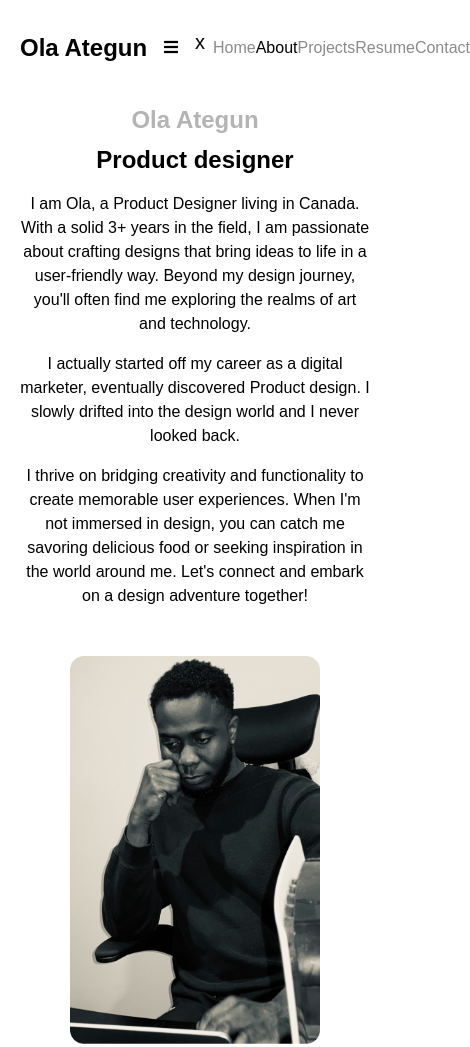
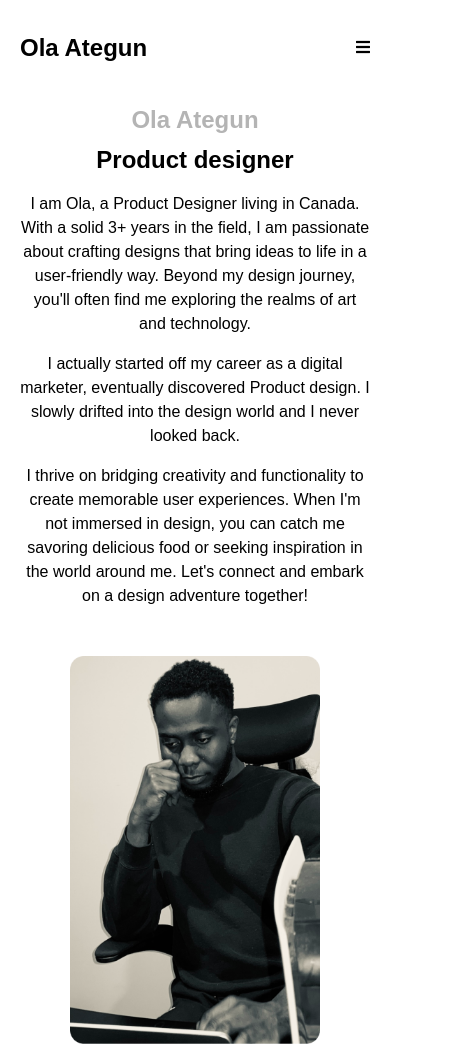
Before and after one commit to MainaMary/portfolio-website, a website: page html/about.html in a window 390 px wide. Shown: the top 1047 px of the page, 470 px wide, since content can reach past the window. Drawn offline with nearby package versions, Linux system fonts and the light colour scheme; files that its build step writes are made by us from their sources; a web font is replaced by a local one.

Commit message:
fix nav responsive view on tablet

```diff
--- a/css/index.css
+++ b/css/index.css
@@ -27,15 +27,3 @@ font-family: 'Mustica Pro Sans Serif', sans-serif;
 .nav-list li a.active{
     color: black;
 }
-
-@media screen and (max-width: 768px) {
- .nav-list{
-    display: none;
- }
- #menuIcon{
-    display: block;
- }
- .close-icon{
-    display: block;
- }
-}
--- a/html/about.html
+++ b/html/about.html
@@ -31,11 +31,11 @@
     <div class="container">
       <nav class="h-full cursor-pointer flex justify-between items-center">
         <a href="../dist/index.html" class="font-semibold text-2xl">Ola Ategun</a>
-        <div class="z-[999] hidden" id="menuIcon">
+        <div class="z-[999] block lg:hidden" id="menuIcon">
           <i class="fa fa-bars" aria-hidden="true"></i>
         </div>
-        <ul class="nav-list w-1/2 flex justify-between">
-          <p class="text-xl cursor-pointer text-end block md:hidden pr-2 close-icon">x</p>
+        <ul class="nav-list w-full lg:w-1/2 hidden lg:flex justify-between space-y-1">
+           <p class="text-xl text-end block lg:hidden pr-2 close-icon">x</p>
           <li class="py-2 md:py-0">
             <a  class=" nav-link" href="../dist/index.html">Home</a>
         </li>
```
Also changed, not shown: html/contact.html (+3 -5 lines), html/eazysend.html (+3 -3 lines), html/talenthub.html (+3 -3 lines), dist/index.html, dist/output.css.
